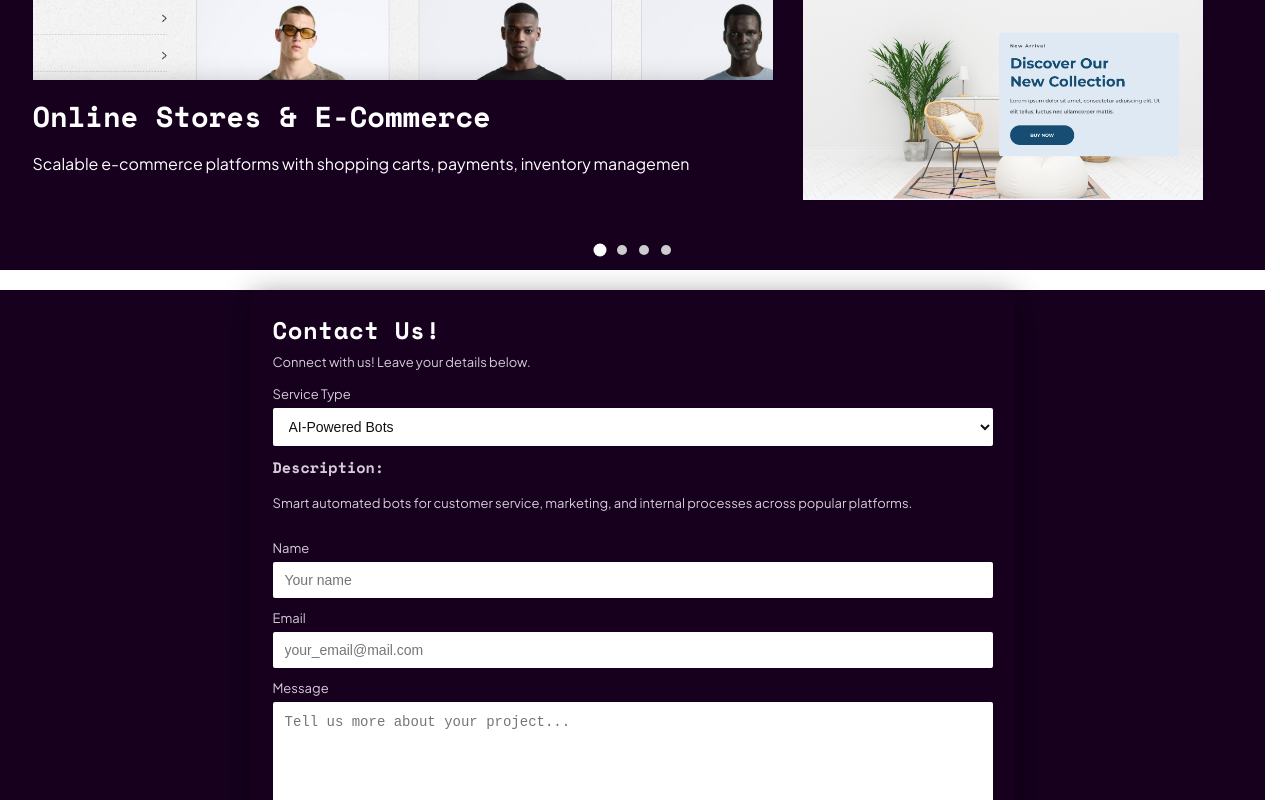
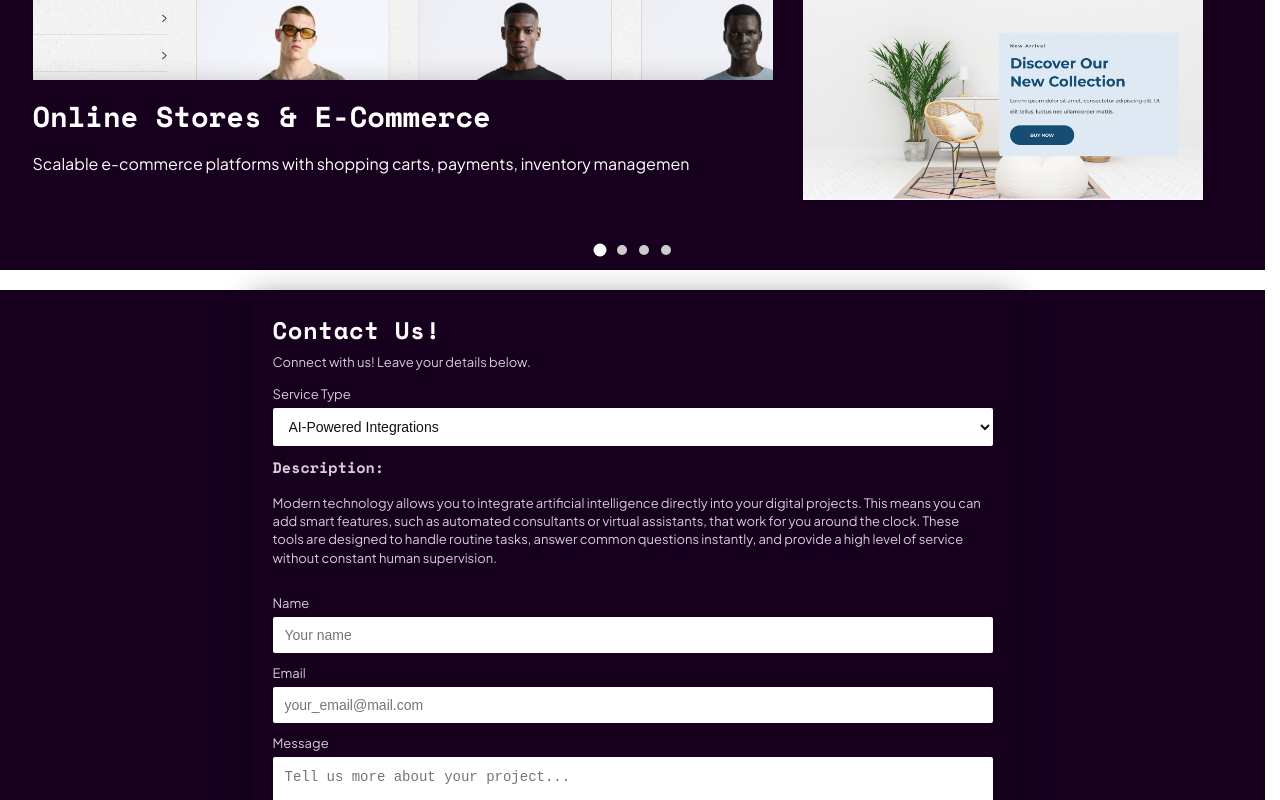
Before and after one commit to ushakovdenys03/qwerty, a React (Vite) app: page / in a window 1280 px wide. Shown: the part 2528-3328 px from the top of the page. Built offline with nearby package versions, Linux system fonts and the light colour scheme.

Commit message:
toloko about-us
ne rabotaet

```diff
--- a/src/pages/Home.jsx
+++ b/src/pages/Home.jsx
@@ -93,7 +93,7 @@ const portfolioSlides = [
     imageMain: <img src="/library-business.png" alt="main" />,
     imageOne: <img src="/library-business2.png" alt="thumb1" />,
     imageTwo: <img src="/international_comopany1.png" alt="thumb2" />,
-    imageThree: <img src="/international_comopany4.png" alt="thumb3" />,
+    imageThree: <img src="/library-business3.png" alt="thumb3" />,
   },
   {
     title: "Mobile Development",
@@ -110,7 +110,7 @@ const portfolioSlides = [
       "Tailored web-based solutions including production tracking systems, inventory management, manufacturing dashboards, CRM/ERP integrations, and automated reporting tools",
     imageMain: <img src="/library-custom1.png" alt="main" />,
     imageOne: <img src="/library-custom2.png" alt="thumb1" />,
-    imageTwo: <img src="library-custom3.png" alt="thumb2" />,
+    imageTwo: <img src="/library-custom3.png" alt="thumb2" />,
     imageThree: <img src="/penis.png" alt="thumb3" />,
   },
 ];
--- a/src/widgets/form/Form.jsx
+++ b/src/widgets/form/Form.jsx
@@ -4,13 +4,13 @@ import contactFormConfig from "./contactForm.json";
 
 /* ====== ОПИСАНИЯ СЕРВИСОВ ====== */
 const SERVICE_DATA = {
-  "AI-Powered Bots": {
+  "AI-Powered Integrations": {
     description:
-      "Smart automated bots for customer service, marketing, and internal processes across popular platforms.",
+      "Modern technology allows you to integrate artificial intelligence directly into your digital projects. This means you can add smart features, such as automated consultants or virtual assistants, that work for you around the clock. These tools are designed to handle routine tasks, answer common questions instantly, and provide a high level of service without constant human supervision.",
   },
   "Brand Identity & Guidelines": {
     description:
-      "Comprehensive brand books including logo, color palette, typography, and usage rules to ensure consistent and professional branding.",
+      "A strong brand identity is what makes your company recognizable and unique in a crowded market. Our designers help you build a professional visual style, starting with a memorable logo and a complete brandbook. This service ensures that every part of your business - from your website to your documents - looks consistent, polished, and trustworthy.",
   },
   "Mobile Development": {
     description:
@@ -29,7 +29,7 @@ export default function Form({ id, selectedService }) {
     if (selectedService && SERVICE_DATA[selectedService]) {
       return selectedService;
     }
-    return "AI-Powered Bots";
+    return "AI-Powered Integrations";
   });
 
   const [name, setName] = useState("");
@@ -45,7 +45,7 @@ export default function Form({ id, selectedService }) {
   /* ====== ДИНАМИЧЕСКОЕ ОПИСАНИЕ ====== */
   const currentServiceDescription =
     SERVICE_DATA[service]?.description ||
-    SERVICE_DATA["AI-Powered Bots"].description;
+    SERVICE_DATA["AI-Powered Integrations"].description;
 
   /* ====== ВСПОМОГАТЕЛЬНАЯ ФУНКЦИЯ ====== */
   const fillTemplate = (template, data) => {
@@ -119,7 +119,7 @@ export default function Form({ id, selectedService }) {
       setName("");
       setEmail("");
       setMessage("");
-      setService("AI-Powered Bots");
+      setService("AI-Powered Integrations");
       setErrors({});
     } catch (error) {
       console.error(error);
--- a/src/widgets/service/Services.jsx
+++ b/src/widgets/service/Services.jsx
@@ -29,7 +29,7 @@ export default function Services({ onSelectService }) {
           title="AI-Powered Integrations"
           text="Smart automated bots for customer service, marketing, and internal processes across popular platforms"
           link="#form"
-          onClick={() => onSelectService("AI-Powered Bots")}
+          onClick={() => onSelectService("AI-Powered Integrations")}
           image="/ai-service.png"
         />
 
```
Also changed, not shown: public/library-business3.png (added).
